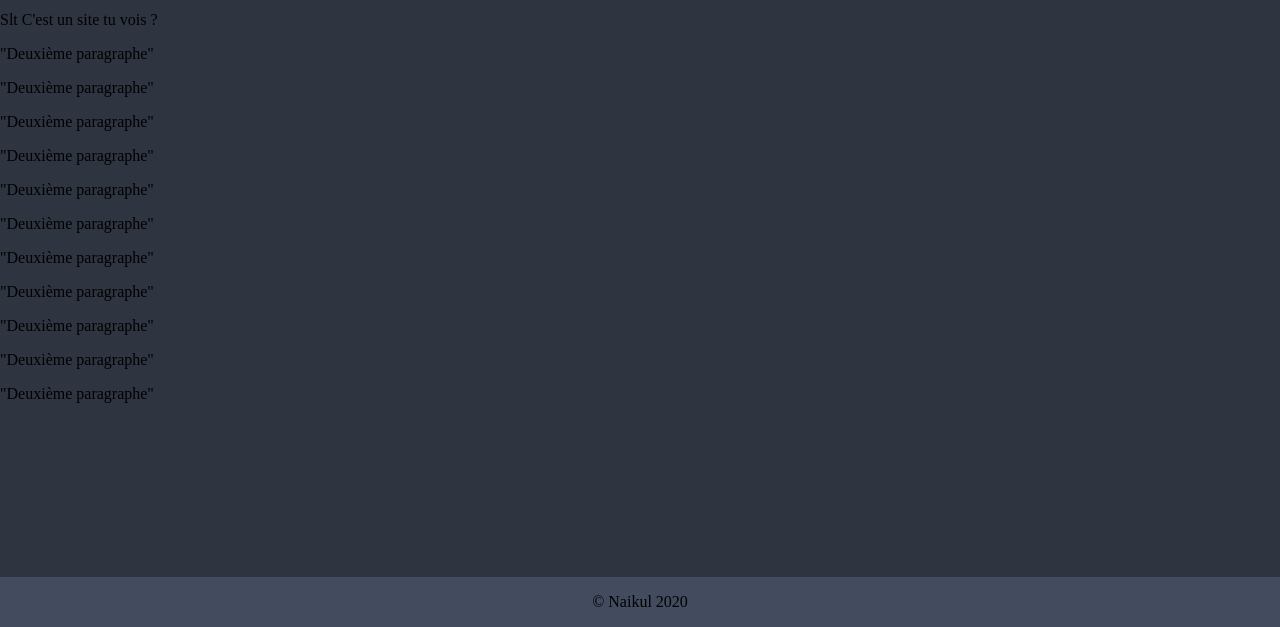
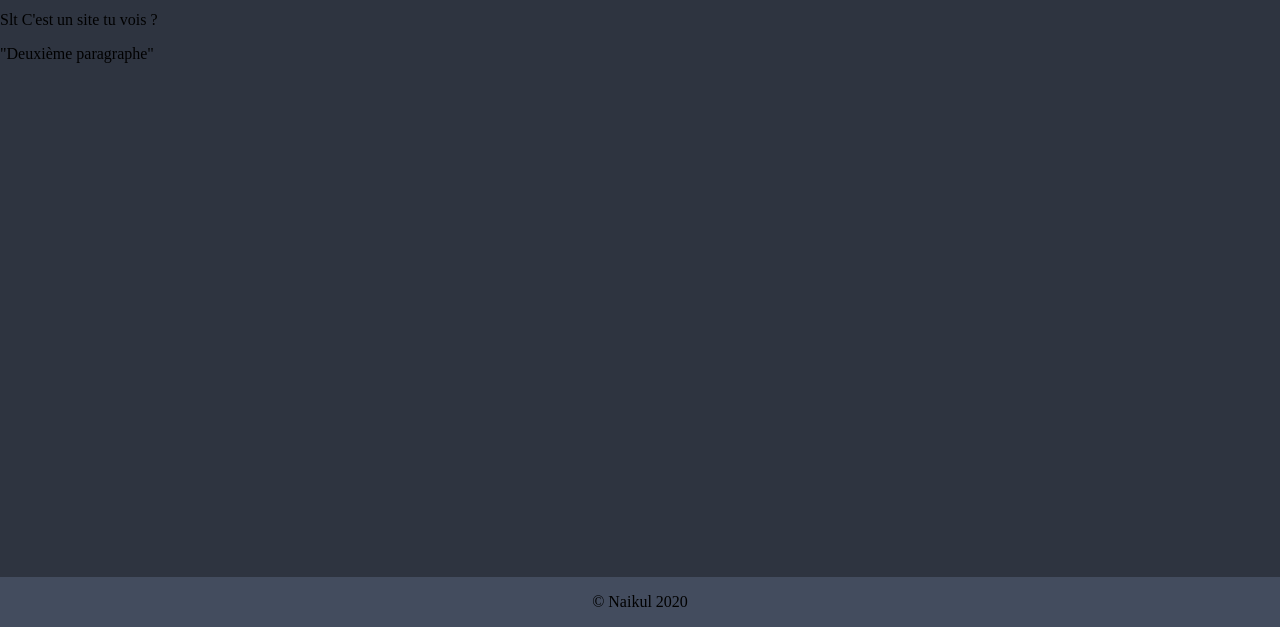
Before and after one commit to Naikul/naikul.github.io, a plain HTML site: page index.html in a window 1280 px wide. Shown: the part 173-800 px from the top of the page. Drawn offline with Linux system fonts and the light colour scheme.

Commit message:
Change Link1

```diff
--- a/index.html
+++ b/index.html
@@ -15,7 +15,7 @@
                 <menu>
                     <li><a href="https://twitter.com/NaikulGames"> <img src="img\twitter_logo.png" height="48" width="48" id="twitter"> </a></li>
                     <li><a href="https://example.com"> <img src="img\discord_logo.png" height="48" width="48" id="discord"> </a></li>
-                    <li><a href="https://gitlab.com/Naikul"> <img src="img\git_logo.png" height="48" width="48" id="git"></a> </li>
+                    <li><a href="https://github.com/Naikul"> <img src="img\git_logo.png" height="48" width="48" id="git"></a> </li>
                     <li><a href="https://example.com"> <img src="img\mail_logo.png" height="48" width="48" id="mail"> </a></li>
                 </menu>
         </nav>
@@ -29,36 +29,7 @@
                     <p>
                         "Deuxième paragraphe"
                     </p>
-                    <p>
-                            "Deuxième paragraphe"
-                        </p>
-                        <p>
-                                "Deuxième paragraphe"
-                            </p>
-                            <p>
-                                    "Deuxième paragraphe"
-                                </p>
-                                <p>
-                                        "Deuxième paragraphe"
-                                    </p>
-                                    <p>
-                                            "Deuxième paragraphe"
-                                        </p>
-                                        <p>
-                                                "Deuxième paragraphe"
-                                            </p>
-                                            <p>
-                                                    "Deuxième paragraphe"
-                                                </p>
-                                                <p>
-                                                        "Deuxième paragraphe"
-                                                    </p>
-                                                    <p>
-                                                            "Deuxième paragraphe"
-                                                        </p>
-                                                        <p>
-                                                                "Deuxième paragraphe"
-                                                            </p>
+
                 <section>
                 </section>
             </article>
```
